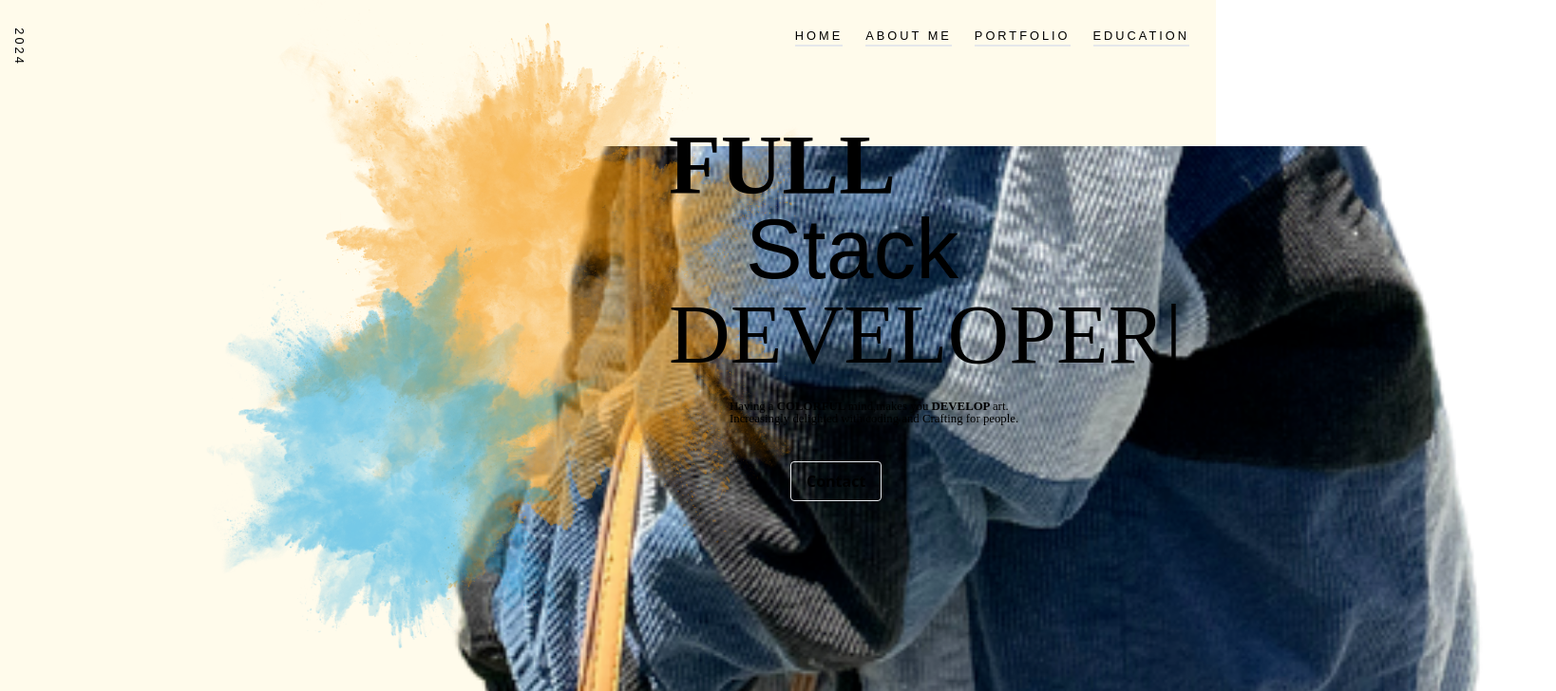
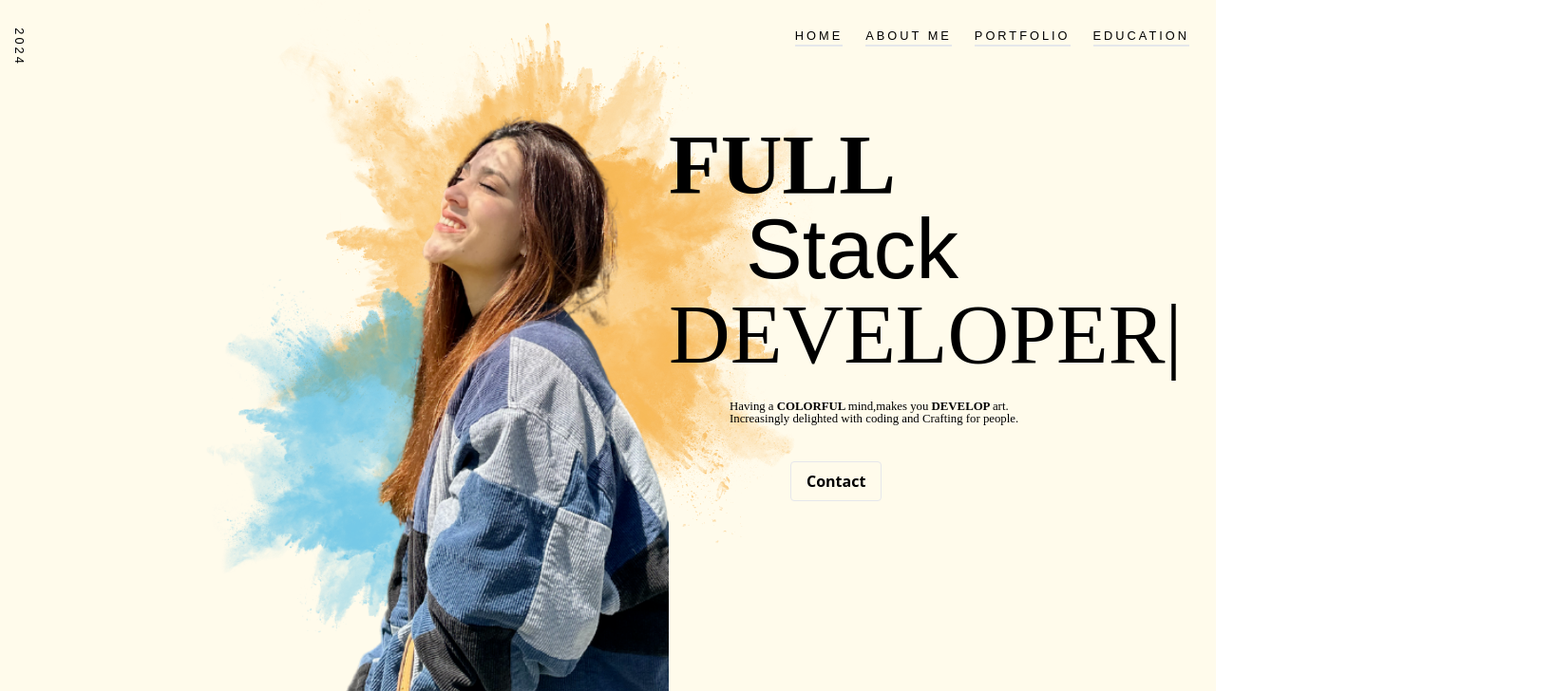
Before and after one commit to maferadr/Personal-Portfolio-ReactJS., a React (Vite) app: page / in a window 1280 px wide. Shown: the top 728 px of the page at 95% size, 1638 px wide, since content can reach past the window. Built offline with nearby package versions, Linux system fonts and the light colour scheme; a web font is replaced by a local one.

Commit message:
main responsive done

```diff
--- a/src/index.css
+++ b/src/index.css
@@ -31,9 +31,10 @@
 }
 
 .myself-main{
-  width: 100vw;
+  width: 50vw;
   height: 60vh;
   margin-left: 15%;
+  margin-top: 50%;
 }
 
 .good{
@@ -473,10 +474,8 @@ button:hover{
   }
 
   .myself-main{
-    margin-left: 28%;
-    margin-top: 12%;
-    width: 100vw;
-    height: 80vh;
+    width: 30vw;
+    height: 90vh;
+    margin-left: 25%;
   }
-
 }
--- a/src/pages/HomePage.jsx
+++ b/src/pages/HomePage.jsx
@@ -7,7 +7,7 @@ export default function HomePage(){
             <div className="img-container grid h-screen">
                 <img className="col-start-1 row-start-1 w-100 h-[80vh] object-cover scale-y-[-1] opacity-70" src="/assets/orange.png"></img>
                 <img className="col-start-1 row-start-1 my-60 w-30 h-[60vh] object-cover scale-x-[-1] opacity-60" src="/assets/blue-powder.png"></img>
-                <img className="myself-main col-start-1 row-start-1 object-cover object-left-bottom bottom-0" src="/assets/me-main.png"></img>
+                <img className="myself-main col-start-1 row-start-1 h-full object-cover object-left-bottom bottom-0 absolute z-[1]" src="/assets/me-main.png"></img>
                 <div id="main-text" className="absolute justify-center my-[10%] ml-[55%]">
                     <h1><span id="title-1">FULL</span> <br></br><span id="title-2">Stack</span>
                     <br></br><span id="title-3">
```
